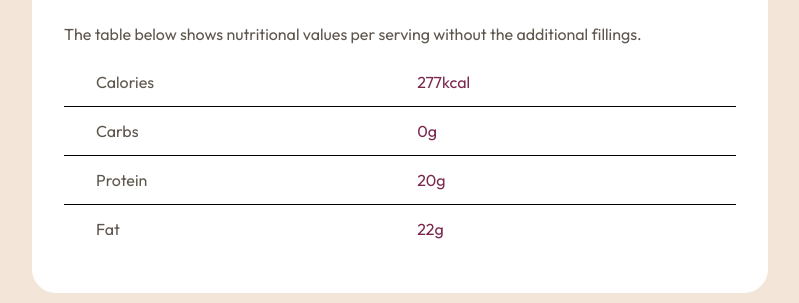
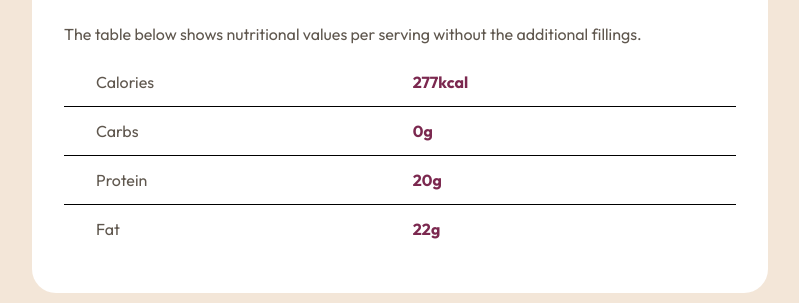
Before and after one commit to kris-lu-dev/Frontend-Mentor-Challenges, a plain HTML site: page 04-Recipe-page/index.html in a window 1280 px wide. Shown: the part 1535-1838 px from the top of the page, without its empty margins (240-1039 px from the left). Drawn offline with Linux system fonts and the light colour scheme.

Commit message:
04-Recipe-page - Update

```diff
--- a/04-Recipe-page/index.html
+++ b/04-Recipe-page/index.html
@@ -82,19 +82,19 @@
           <tbody>
             <tr>
               <td>Calories</td>
-              <td>277kcal</td>
+              <td class="f-bold">277kcal</td>
             </tr>
             <tr>
               <td>Carbs</td>
-              <td>0g</td>
+              <td class="f-bold">0g</td>
             </tr>
             <tr>
               <td>Protein</td>
-              <td>20g</td>
+              <td class="f-bold">20g</td>
             </tr>
             <tr>
               <td>Fat</td>
-              <td>22g</td>
+              <td class="f-bold">22g</td>
             </tr>
           </tbody>
         </table>
```
